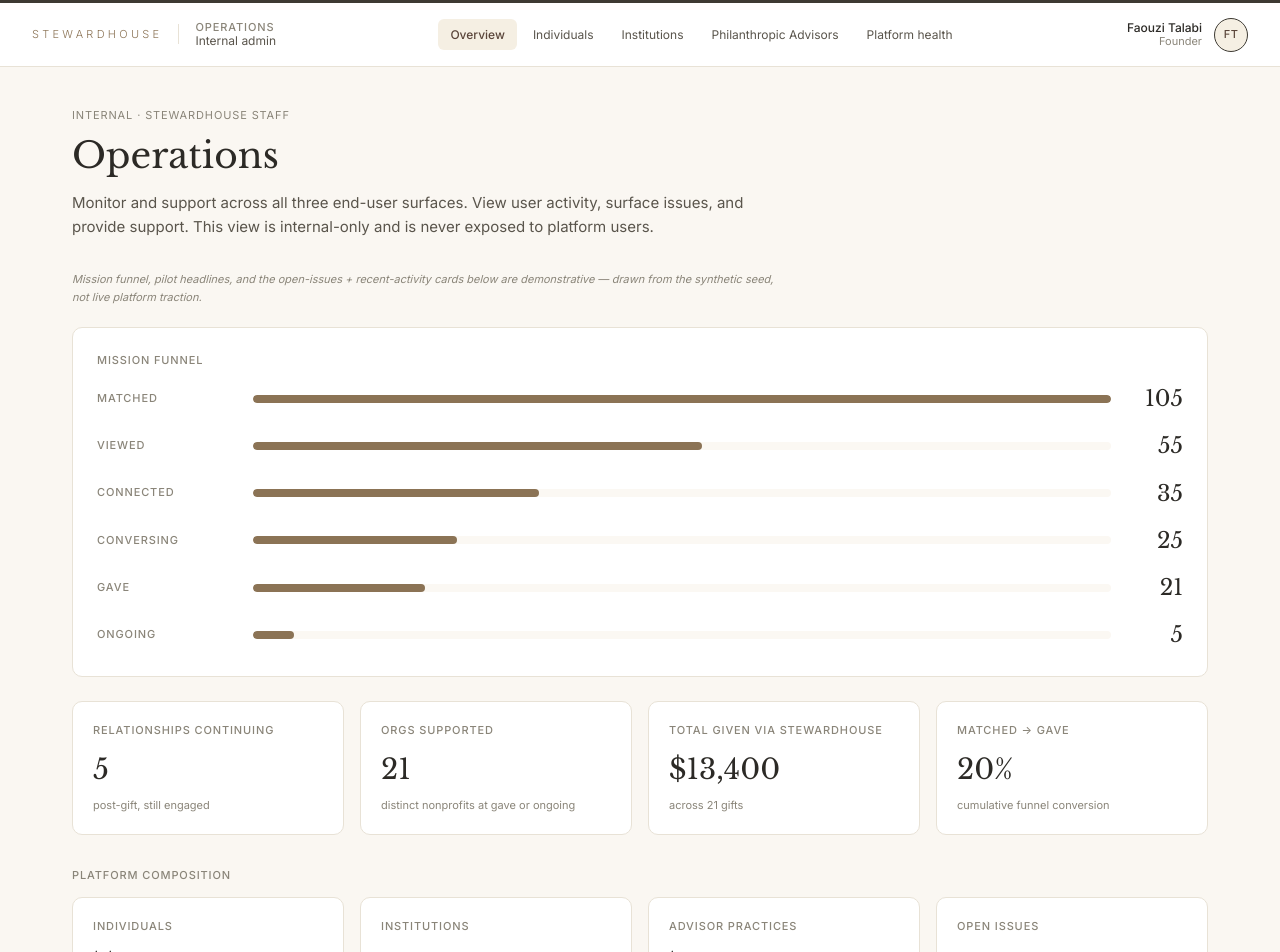
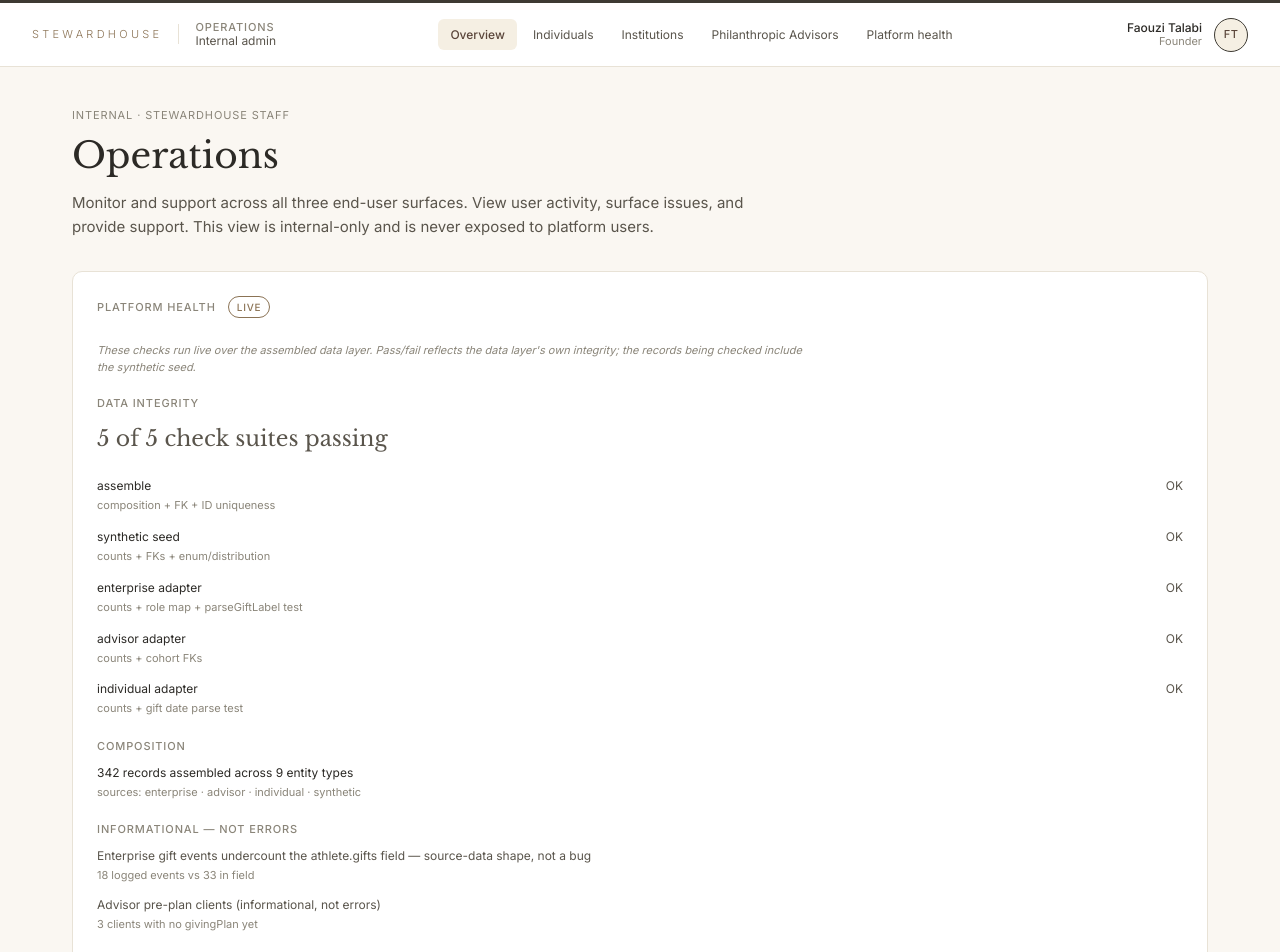
Before and after one commit to talabifaouzi/stewardhouse-app, a React (Vite) app: page /operations in a window 1280 px wide. Shown: the top 952 px of the page. Built offline with nearby package versions, Linux system fonts and the light colour scheme.

Commit message:
Operations Overview redesign — slice H: Platform health pillar UI

```diff
--- a/src/surfaces/operations/OperationsSurface.jsx
+++ b/src/surfaces/operations/OperationsSurface.jsx
@@ -53,6 +53,11 @@ const RECENT_ACTIVITY_LIMIT = 6;
 const RECENT_ACTIVITY = unified.recentActivity({ limit: 105 })
   .filter((i) => i.sourceEventType !== 'issue-opened')
   .slice(0, RECENT_ACTIVITY_LIMIT);
+
+// Platform health pillar (Slice H). LIVE system-status — sits ABOVE the
+// demonstrative caveat so the caveat's "below" framing stays literally
+// accurate. The pillar is read-only (no interactivity this slice).
+const HEALTH = unified.platformHealth();
 
 // Surface accent colors — promoted from inside the old passive ActivityRow.
 // Keys match ActivityItem.surface emissions from Slice E ('Advisor' not
@@ -154,6 +159,13 @@ function OperationsHome() {
           Monitor and support across all three end-user surfaces. View user activity, surface issues, and provide support.
           This view is internal-only and is never exposed to platform users.
         </p>
+      </div>
+
+      {/* Platform health pillar (Slice H) — LIVE system status. Placed ABOVE
+          the demonstrative caveat so the caveat's "below" framing stays
+          literally accurate; the pillar itself is data-layer integrity. */}
+      <div style={{ marginBottom: 'var(--sh-space-6)' }}>
+        <PlatformHealthCard health={HEALTH} />
       </div>
 
       {/* Demonstrative-state caveat — applies to the funnel, pilot headlines,
@@ -331,6 +343,222 @@ function FunnelRow({ label, count, max }) {
       }}>
         {count}
       </p>
+    </div>
+  );
+}
+
+function PlatformHealthCard({ health }) {
+  const subLabel = {
+    fontSize: 'var(--sh-text-xs)',
+    color: 'var(--sh-text-muted)',
+    textTransform: 'uppercase',
+    letterSpacing: '0.08em',
+    fontWeight: 500,
+    margin: 0,
+    marginBottom: 'var(--sh-space-2)',
+  };
+  const externalMonText = health.externalMonitoring === 'not-wired'
+    ? 'not wired'
+    : health.externalMonitoring;
+
+  return (
+    <Card>
+      {/* Title + LIVE badge */}
+      <div style={{
+        display: 'flex',
+        alignItems: 'center',
+        gap: 'var(--sh-space-3)',
+        marginBottom: 'var(--sh-space-3)',
+      }}>
+        <SectionLabel>Platform health</SectionLabel>
+        <span style={{
+          fontSize: '10px',
+          padding: '2px 8px',
+          borderRadius: 'var(--sh-radius-full)',
+          border: '0.5px solid var(--sh-bronze)',
+          color: 'var(--sh-bronze)',
+          textTransform: 'uppercase',
+          letterSpacing: '0.08em',
+          fontWeight: 500,
+          // SectionLabel has marginBottom var(--sh-space-3); shift the badge
+          // up so it sits on the title baseline rather than the gap below it.
+          marginBottom: 'var(--sh-space-3)',
+        }}>
+          Live
+        </span>
+      </div>
+
+      {/* Honesty callout — keeps the LIVE badge honest. */}
+      <p style={{
+        fontSize: 'var(--sh-text-xs)',
+        color: 'var(--sh-text-muted)',
+        fontStyle: 'italic',
+        maxWidth: '720px',
+        margin: 0,
+        marginBottom: 'var(--sh-space-5)',
+        lineHeight: 1.5,
+      }}>
+        These checks run live over the assembled data layer. Pass/fail reflects
+        the data layer's own integrity; the records being checked include the
+        synthetic seed.
+      </p>
+
+      {/* Data integrity rollup */}
+      <div style={{ marginBottom: 'var(--sh-space-5)' }}>
+        <p style={subLabel}>Data integrity</p>
+        <p style={{
+          fontFamily: 'var(--sh-font-serif)',
+          fontSize: 'var(--sh-text-xl)',
+          color: health.allPass ? 'var(--sh-text-secondary)' : 'var(--sh-text-primary)',
+          fontWeight: health.allPass ? 400 : 600,
+          margin: 0,
+        }}>
+          {health.suitesPassing} of {health.suitesTotal} check suites passing
+        </p>
+      </div>
+
+      {/* Per-suite breakdown */}
+      <div style={{
+        display: 'flex',
+        flexDirection: 'column',
+        gap: 'var(--sh-space-3)',
+        marginBottom: 'var(--sh-space-5)',
+      }}>
+        {health.suites.map((s) => (
+          <SuiteRow key={s.key} suite={s} />
+        ))}
+      </div>
+
+      {/* Composition rollup */}
+      <div style={{ marginBottom: 'var(--sh-space-5)' }}>
+        <p style={subLabel}>Composition</p>
+        <p style={{
+          fontSize: 'var(--sh-text-sm)',
+          color: 'var(--sh-text-primary)',
+          margin: 0,
+          lineHeight: 1.5,
+        }}>
+          {health.composition.totalRecords} records assembled across {health.composition.entityTypes} entity types
+        </p>
+        <p style={{
+          fontSize: 'var(--sh-text-xs)',
+          color: 'var(--sh-text-muted)',
+          margin: 0,
+          marginTop: '2px',
+        }}>
+          sources: {health.composition.sources.join(' · ')}
+        </p>
+      </div>
+
+      {/* Informational — data-driven, all entries from HEALTH.informational */}
+      {health.informational.length > 0 && (
+        <div style={{ marginBottom: 'var(--sh-space-5)' }}>
+          <p style={subLabel}>Informational — not errors</p>
+          <div style={{ display: 'flex', flexDirection: 'column', gap: 'var(--sh-space-3)' }}>
+            {health.informational.map((info) => (
+              <div key={info.key}>
+                <p style={{
+                  fontSize: 'var(--sh-text-sm)',
+                  color: 'var(--sh-text-secondary)',
+                  margin: 0,
+                  lineHeight: 1.5,
+                }}>
+                  {info.text}
+                </p>
+                <p style={{
+                  fontSize: 'var(--sh-text-xs)',
+                  color: 'var(--sh-text-muted)',
+                  margin: 0,
+                  marginTop: '2px',
+                }}>
+                  {info.detail}
+                </p>
+              </div>
+            ))}
+          </div>
+        </div>
+      )}
+
+      {/* External monitoring */}
+      <p style={{
+        fontSize: 'var(--sh-text-xs)',
+        color: 'var(--sh-text-muted)',
+        margin: 0,
+      }}>
+        External monitoring: {externalMonText}
+      </p>
+    </Card>
+  );
+}
+
+function SuiteRow({ suite }) {
+  return (
+    <div>
+      <div style={{
+        display: 'flex',
+        justifyContent: 'space-between',
+        alignItems: 'baseline',
+        gap: 'var(--sh-space-4)',
+      }}>
+        <span style={{
+          fontSize: 'var(--sh-text-sm)',
+          color: 'var(--sh-text-primary)',
+        }}>
+          {suite.label}
+        </span>
+        <span style={{
+          fontSize: 'var(--sh-text-sm)',
+          color: suite.pass ? 'var(--sh-text-secondary)' : 'var(--sh-text-primary)',
+          fontWeight: suite.pass ? 400 : 600,
+          flexShrink: 0,
+        }}>
+          {suite.pass ? 'OK' : `${suite.errorCount} error${suite.errorCount === 1 ? '' : 's'}`}
+        </span>
+      </div>
+      <p style={{
+        fontSize: 'var(--sh-text-xs)',
+        color: 'var(--sh-text-muted)',
+        margin: 0,
+        marginTop: '2px',
+      }}>
+        {suite.note}
+      </p>
+      {!suite.pass && suite.errors.length > 0 && (
+        <div style={{
+          marginTop: 'var(--sh-space-2)',
+          padding: 'var(--sh-space-3)',
+          background: 'var(--sh-bg-tint)',
+          borderLeft: '3px solid var(--sh-bronze)',
+          borderRadius: 'var(--sh-radius-sm)',
+          display: 'flex',
+          flexDirection: 'column',
+          gap: '4px',
+        }}>
+          {suite.errors.slice(0, 3).map((e, i) => (
+            <p key={i} style={{
+              fontSize: 'var(--sh-text-xs)',
+              color: 'var(--sh-text-secondary)',
+              fontFamily: 'monospace',
+              margin: 0,
+              lineHeight: 1.5,
+              wordBreak: 'break-word',
+            }}>
+              {e}
+            </p>
+          ))}
+          {suite.errorCount > 3 && (
+            <p style={{
+              fontSize: 'var(--sh-text-xs)',
+              color: 'var(--sh-text-muted)',
+              fontStyle: 'italic',
+              margin: 0,
+              marginTop: '2px',
+            }}>
+              Showing first 3 of {suite.errorCount}
+            </p>
+          )}
+        </div>
+      )}
     </div>
   );
 }
```
